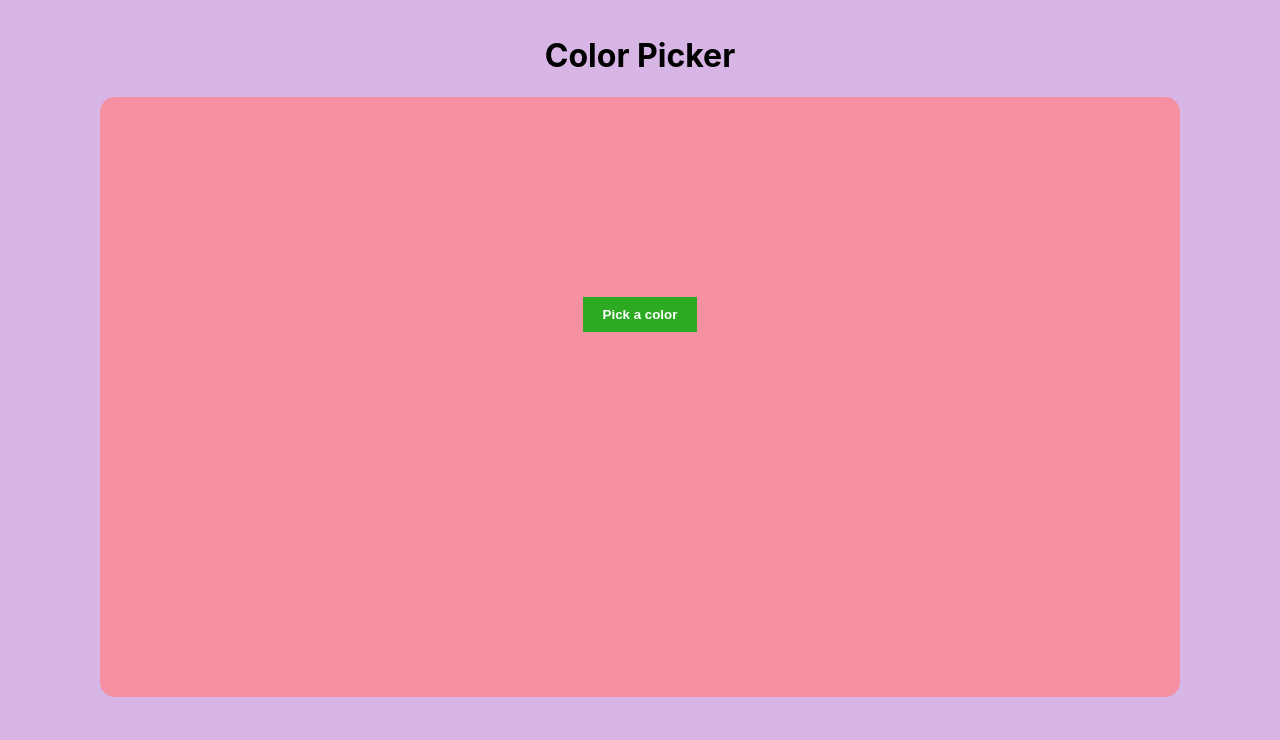
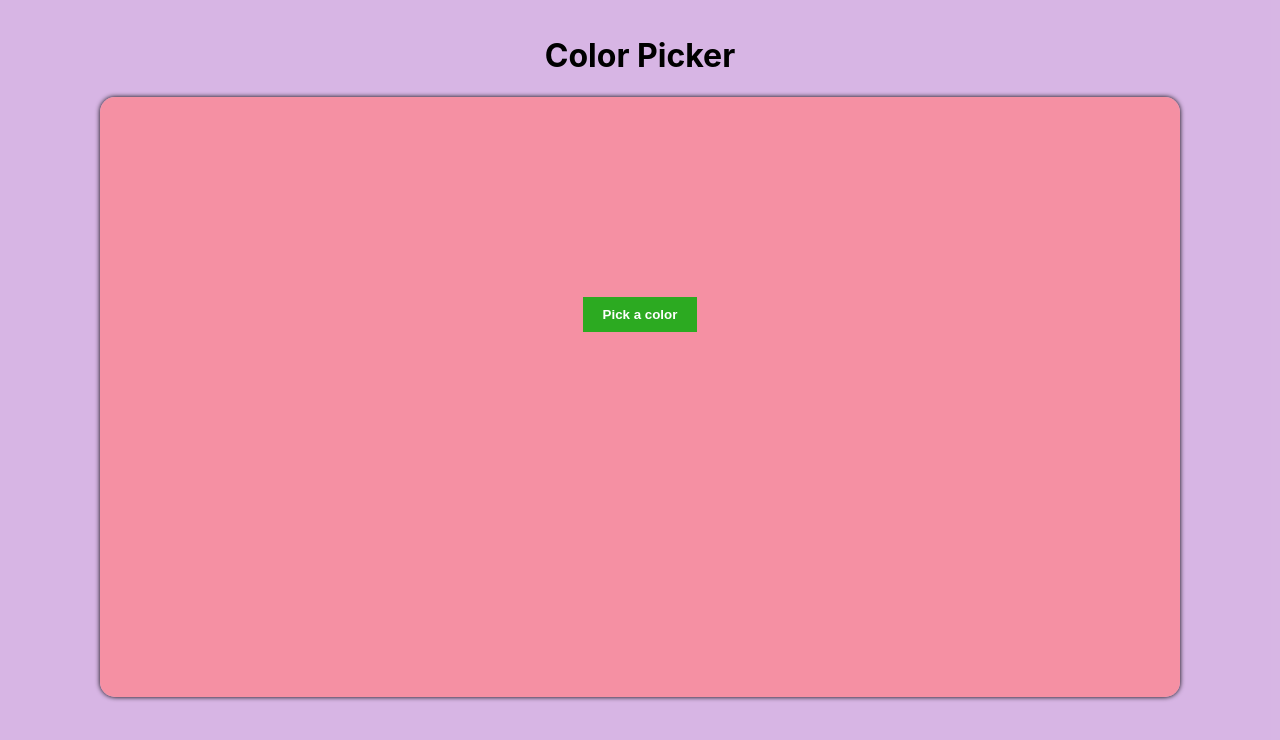
Before and after one commit to sri2034/React-Task-3, a React (Create React App) app: page / in a window 1280 px wide. Shown: the top 740 px of the page. Built offline with nearby package versions, Linux system fonts and the light colour scheme.

Commit message:
Update Colorpicker.css

```diff
--- a/src/components/Colorpicker.css
+++ b/src/components/Colorpicker.css
@@ -27,7 +27,7 @@
     margin: 5px;
     margin-bottom: 30px;
     cursor: pointer;
-    box-shadow: 5px 5px 5px rgba(0, 0, 0, 1); /* Add a shadow effect here */
+    box-shadow: 5px 5px 5px rgba(0, 0, 0, 1);
   }
 
   .selected-color {
@@ -37,6 +37,7 @@
     border-radius: 15px;
     height: 50vh;
     padding: 200px 20px 0px 20px;
+    box-shadow: 0px 0px 5px rgba(0, 0, 0, 1);
   }
   #i2{
     padding: 15px 100px;
```
